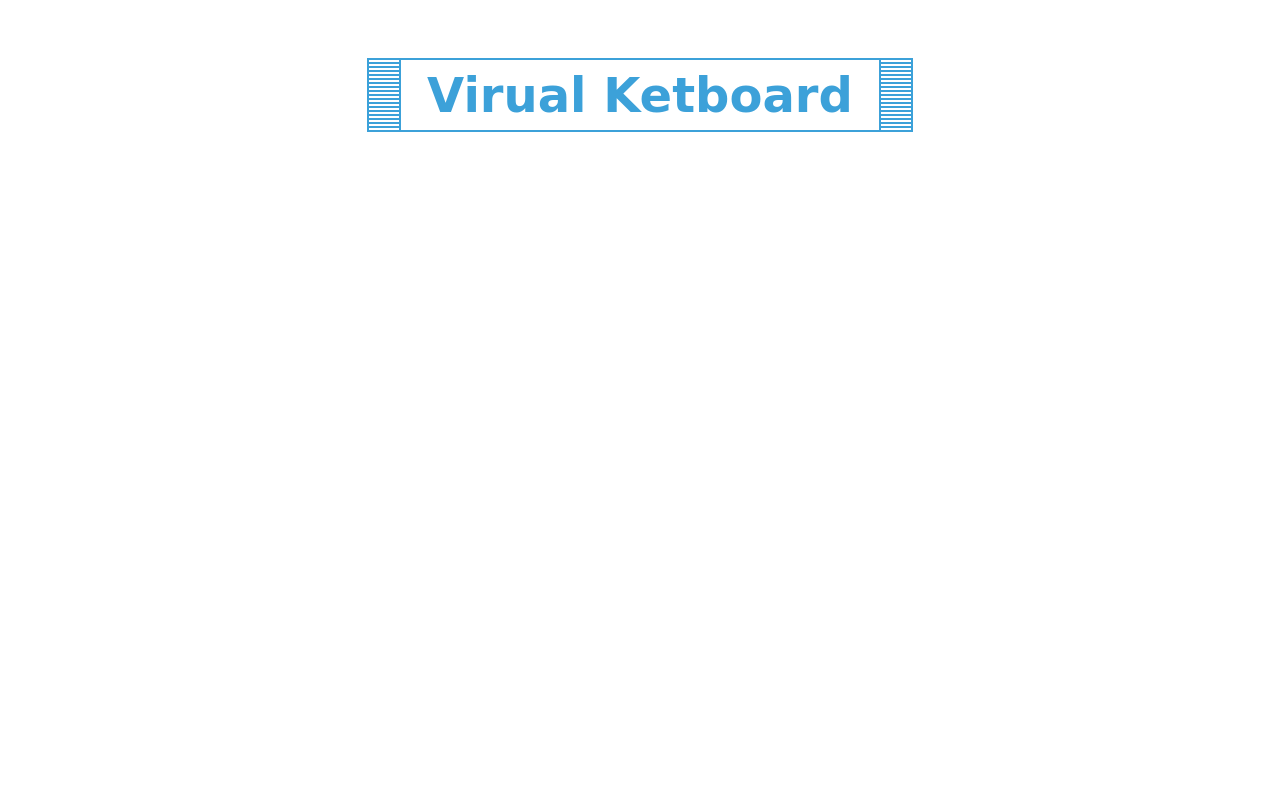
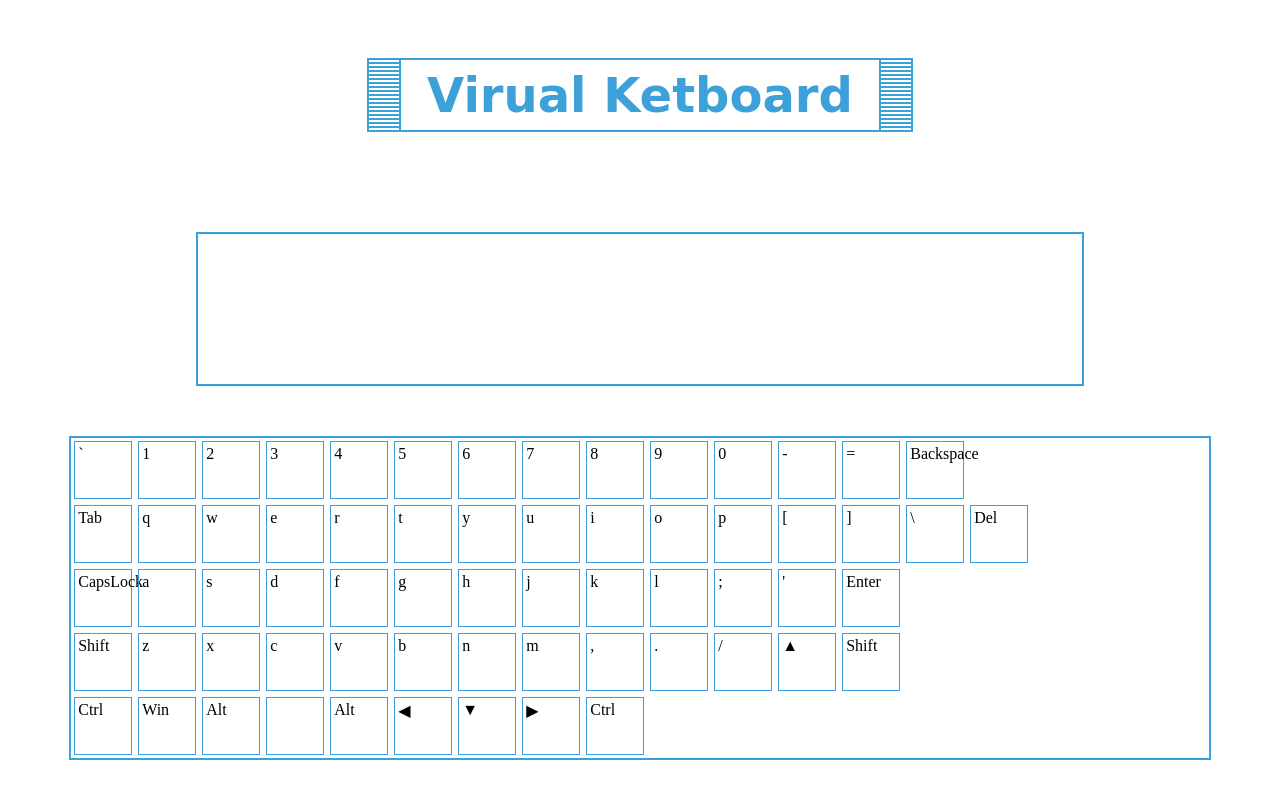
Before and after one commit to Louise-Birulia-Bezenson/virtual_keyboard, a plain HTML site: page virual_keyboard/index.html in a window 1280 px wide. Drawn offline with Linux system fonts and the light colour scheme.

Commit message:
feat: keyboard is displayed in DOM

```diff
--- a/virual_keyboard/index.js
+++ b/virual_keyboard/index.js
@@ -1,13 +1,103 @@
+let keys = [167, 49, 50, 51, 52, 53, 54, 55, 56, 57, 48, 45, 61, 113, 119, 101, 114, 116, 121, 117, 105, 111, 112, 91, 93, 13, 97, 115, 100, 102, 103, 104, 106, 107, 108, 59, 39, 92, 96, 122, 120, 99, 118, 98, 110, 109, 44, 46, 47, 32];
+
+const keyboardConfig = [
+    [
+        { key: '`', shiftKey: '~' },
+        { key: '1', shiftKey: '!' },
+        { key: '2', shiftKey: '@' },
+        { key: '3', shiftKey: '#' },
+        { key: '4', shiftKey: '$' },
+        { key: '5', shiftKey: '%' },
+        { key: '6', shiftKey: '^' },
+        { key: '7', shiftKey: '&' },
+        { key: '8', shiftKey: '*' },
+        { key: '9', shiftKey: '(' },
+        { key: '0', shiftKey: ')' },
+        { key: '-', shiftKey: '_' },
+        { key: '=', shiftKey: '+' },
+        { key: 'Backspace'},
+    ],
+    [
+        { key: 'Tab'},
+        { key: 'q' },
+        { key: 'w' },
+        { key: 'e' },
+        { key: 'r' },
+        { key: 't' },
+        { key: 'y' },
+        { key: 'u' },
+        { key: 'i' },
+        { key: 'o' },
+        { key: 'p' },
+        { key: '[', shiftKey: '{' },
+        { key: ']', shiftKey: '}' },
+        { key: '\\', shiftKey: '|' },
+        { key: 'Del'},
+    ],
+    [
+        { key: 'CapsLock'},
+        { key: 'a' },
+        { key: 's' },
+        { key: 'd' },
+        { key: 'f' },
+        { key: 'g' },
+        { key: 'h' },
+        { key: 'j' },
+        { key: 'k' },
+        { key: 'l' },
+        { key: ';', shiftKey: ':' },
+        { key: '\'', shiftKey: '\"' },
+        { key: 'Enter'},
+    ],
+    [
+        { key: 'Shift'},
+        { key: 'z' },
+        { key: 'x' },
+        { key: 'c' },
+        { key: 'v' },
+        { key: 'b' },
+        { key: 'n' },
+        { key: 'm' },
+        { key: ',', shiftKey: '<' },
+        { key: '.', shiftKey: '>' },
+        { key: '/', shiftKey: '?' },
+        { key: '▲' },
+        { key: 'Shift'},
+    ],
+    [
+        { key: 'Ctrl'},
+        { key: 'Win' },
+        { key: 'Alt' },
+        { key: '         ' },
+        { key: 'Alt' },
+        { key: '◀' },
+        { key: '▼' },
+        { key: '▶' },
+        { key: 'Ctrl'},
+    ],
+]
+
 function init (){
     let title = "";
     let screen = "";
     let keyboardBox = "";
     let settings = "";
     title +="<div class = 'box'><h1 class = 'title'> Virual Ketboard </h1></div>"
-    screen +="<div class = 'box'><textera class = 'screen'></textera></div>"
-    keyboardBox +="<div class = 'box'></div>"
-    settings += "<div class = 'box'></div>"
-document.body.innerHTML = title + screen + keyboardBox + settings;
+    screen +="<textera class = 'screen'></textera>"
 
+    let html = "";
+    keyboardConfig.forEach((row) => {
+        html += '<div class="row">';
+
+        row.forEach((obj) => {
+            html += `<div class="key">${obj.key}</div>`
+        });
+
+        html += '</div>';
+    });
+
+    keyboardBox +=`<div class='keyboardBox'>${html}</div>`;
+    settings += "<div class='box'></div>"
+    document.body.innerHTML = title + screen + keyboardBox + settings;
 }
 init();
--- a/virual_keyboard/style.css
+++ b/virual_keyboard/style.css
@@ -36,5 +36,31 @@
 }
 
 .screen{
+    display: block;
+    border: 2px solid #3CA1D9;
+    width: 70%;
+    height: 150px;
+    margin: 50px auto;
+    resize: none;
+    overflow: auto;
+}
 
+.keyboardBox{
+    border: 2px solid #3CA1D9;
+    margin: 50px auto;
+    width: 90%;
+    height: 100%;
 }
+
+.key{
+    width: 50px;
+    height: 50px;
+    border: 1px solid #3CA1D9;
+    margin: 3px;
+    padding: 3px;
+}
+.row{
+    display: flex;
+    flex-direction: row;
+    justify-content: start;
+}
```
